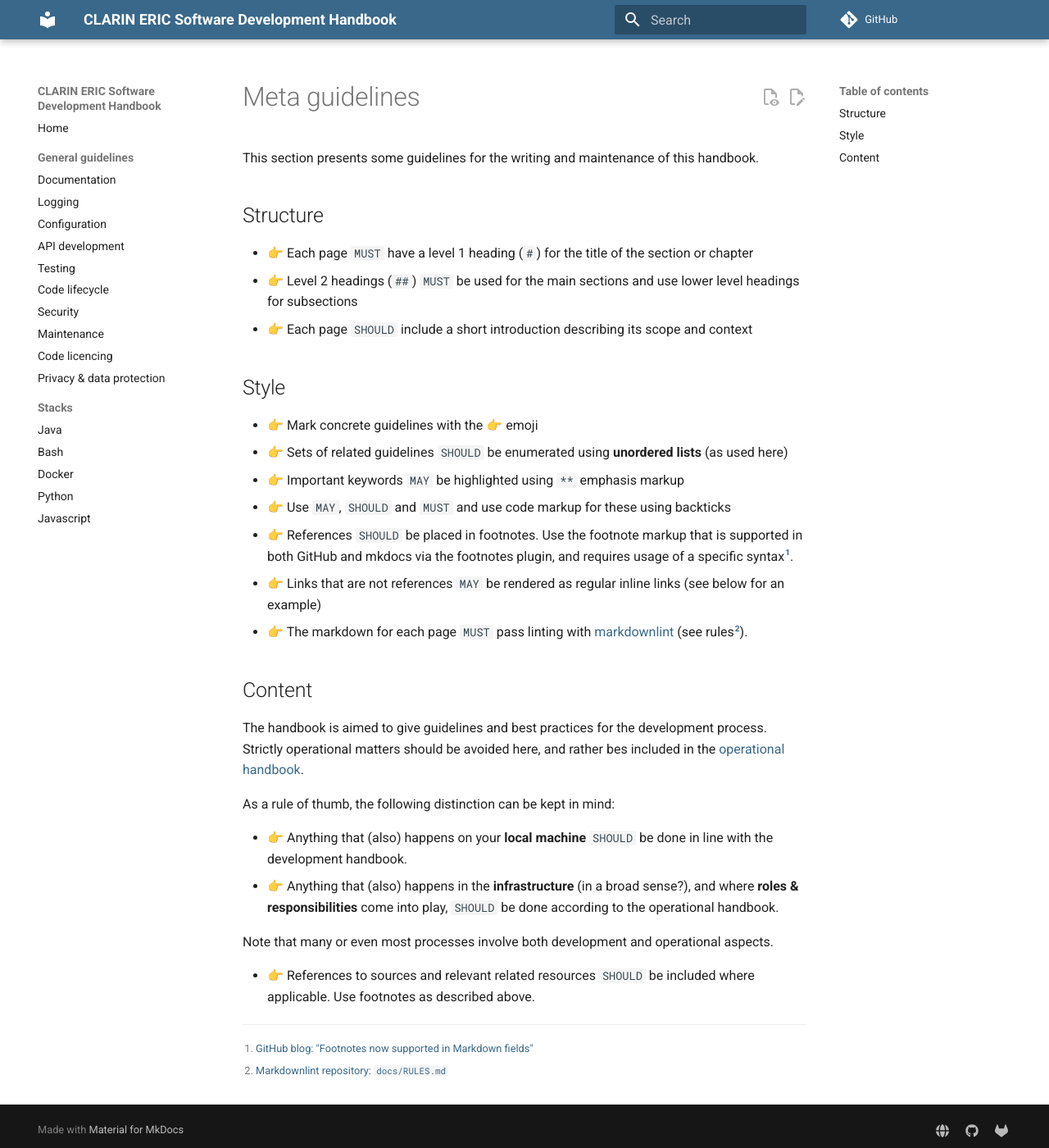
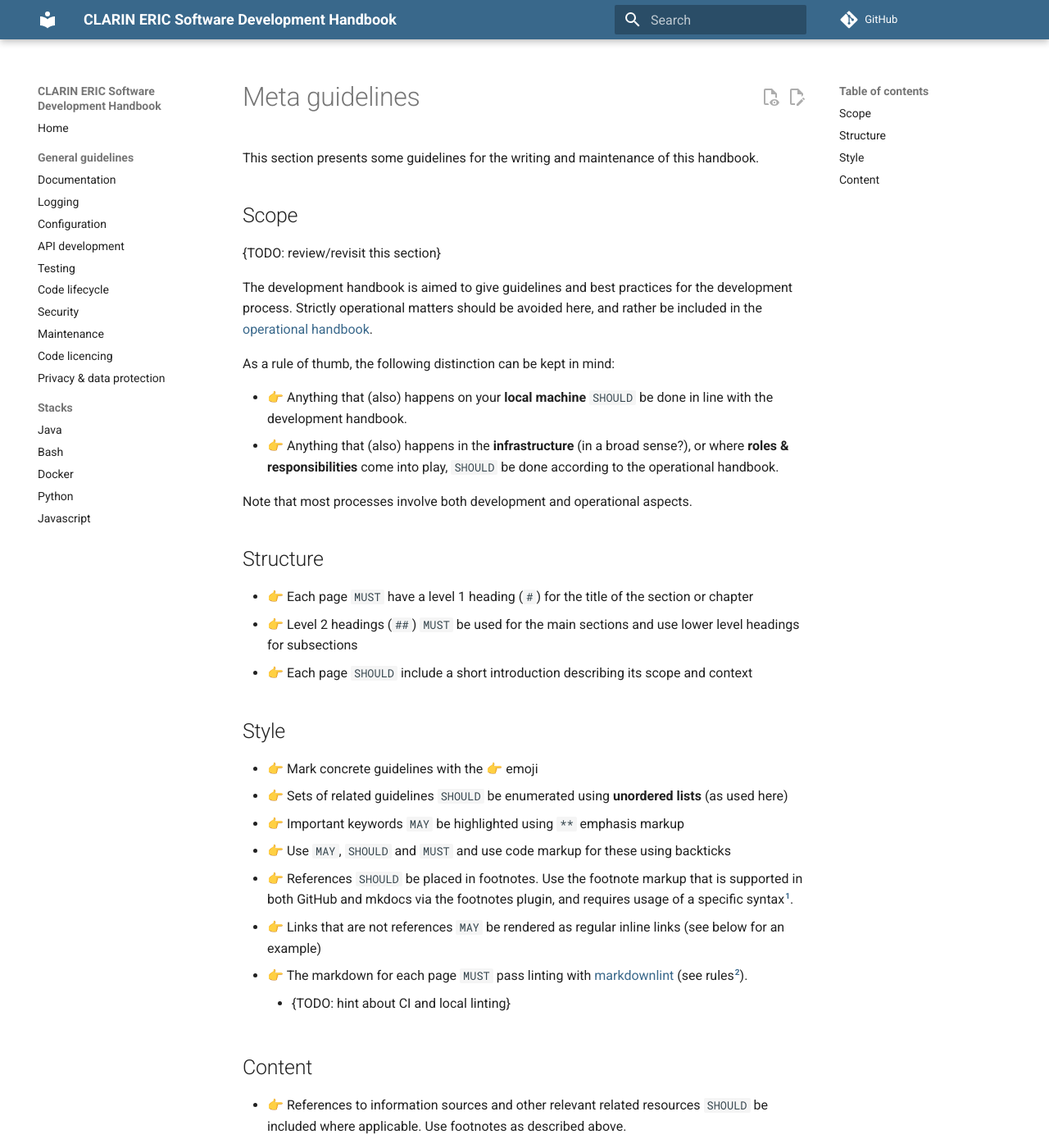
Before and after one commit to clarin-eric/handbook-development, an MkDocs documentation site: the page built from docs/meta-guidelines.md, in a window 1280 px wide and 1400 px high. Shown: the whole window at 82% size. Built offline with MkDocs 1.6.1 and Material for MkDocs 9.7.7, drawn with Linux system fonts in a browser that asks for light colours; comment, search, counter and statistics services are not loaded; part of the change alters nothing that is shown.

Commit message:
edited meta guidelines

```diff
--- a/docs/meta-guidelines.md
+++ b/docs/meta-guidelines.md
@@ -2,6 +2,24 @@
 
 This section presents some guidelines for the writing and maintenance
 of this handbook.
+
+## Scope
+
+{TODO: review/revisit this section}
+
+The development handbook is aimed to give guidelines and best practices for the
+development process. Strictly operational matters should be avoided
+here, and rather be included in the [operational handbook](https://clarin-eric.github.io/handbook-operations/).
+
+As a rule of thumb, the following distinction can be kept in mind:
+
+* 👉 Anything that (also) happens on your **local machine** `SHOULD` be done in
+  line with the development handbook.
+* 👉 Anything that (also) happens in the **infrastructure** (in a broad sense?),
+  or where **roles & responsibilities** come into play,
+  `SHOULD` be done according to the operational handbook.
+
+Note that most processes involve both development and operational aspects.
 
 ## Structure
 
@@ -25,26 +43,12 @@ of this handbook.
   below for an example)
 * 👉 The markdown for each page `MUST` pass linting with
   [markdownlint](https://github.com/markdownlint/markdownlint) (see rules[^RULES]).
+    * {TODO: hint about CI and local linting}
 
 ## Content
 
-The handbook is aimed to give guidelines and best practices for the
-development process. Strictly operational matters should be avoided
-here, and rather bes included in the [operational handbook](https://clarin-eric.github.io/handbook-operations/).
-
-As a rule of thumb, the following distinction can be kept in mind:
-
-* 👉 Anything that (also) happens on your **local machine** `SHOULD` be done in
-  line with the development handbook.
-* 👉 Anything that (also) happens in the **infrastructure** (in a broad sense?),
-  and where **roles & responsibilities** come into play,
-  `SHOULD` be done according to the operational handbook.
-
-Note that many or even most processes involve both development and
-operational aspects.
-
-* 👉 References to sources and relevant related resources `SHOULD` be included where
-  applicable. Use footnotes as described above.
+* 👉 References to information sources and other relevant related resources `SHOULD`
+  be included where applicable. Use footnotes as described above.
 
 [^FOOTNOTES]: [GitHub blog: "Footnotes now supported in Markdown fields"](https://github.blog/changelog/2021-09-30-footnotes-now-supported-in-markdown-fields/)
 [^RULES]: [Markdownlint repository: `docs/RULES.md`](https://github.com/markdownlint/markdownlint/blob/main/docs/RULES.md)
```
